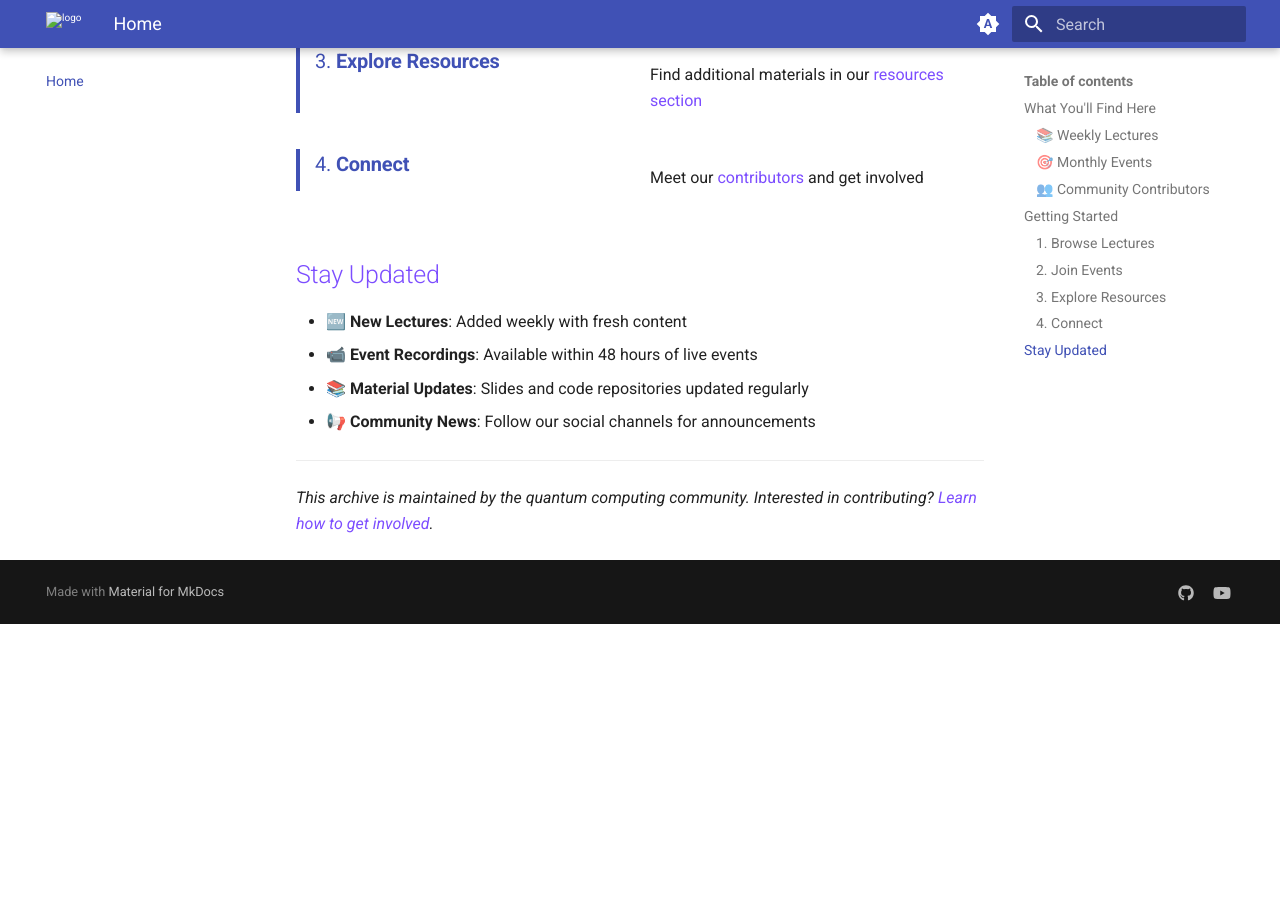
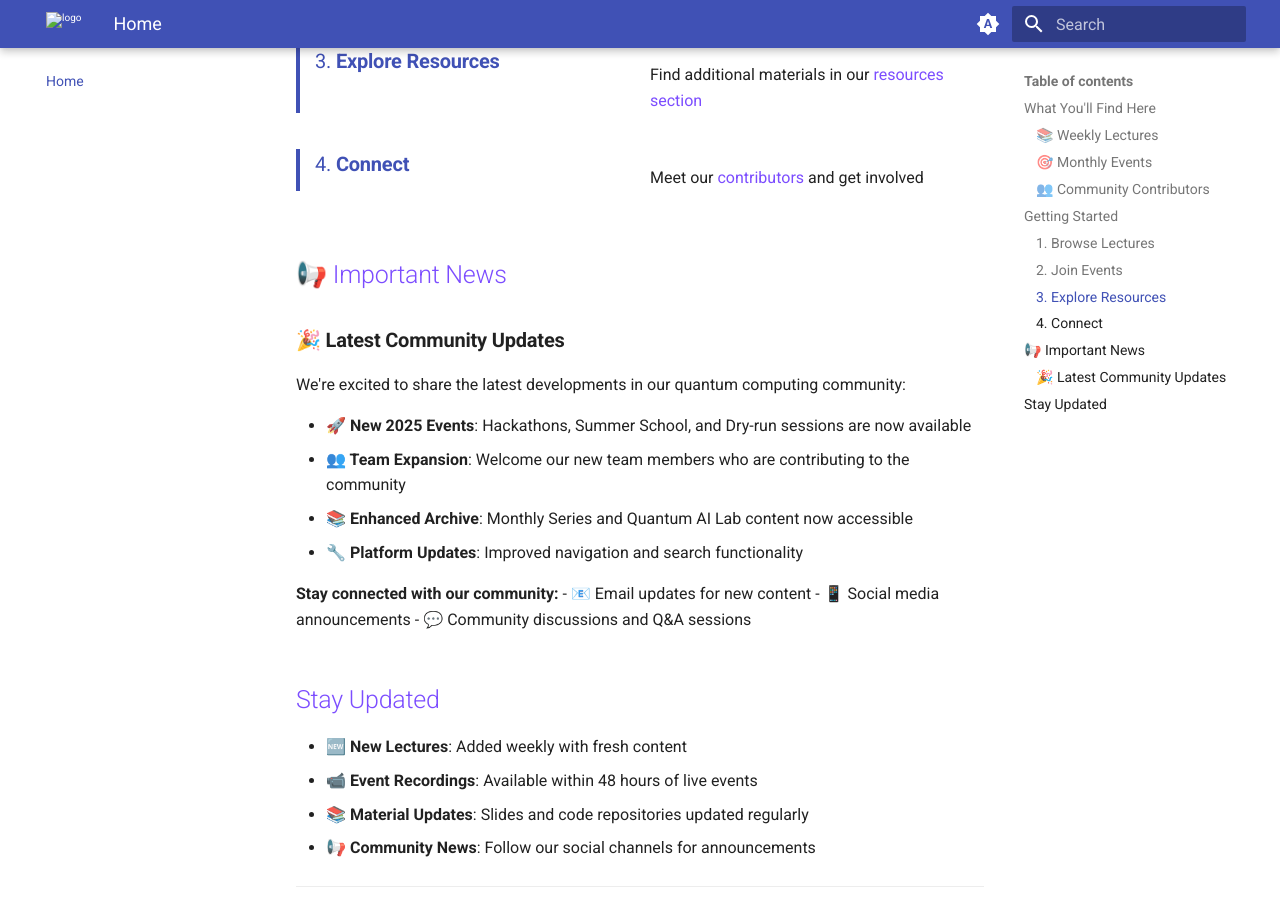
Before and after one commit to QuantumAI-lab/EgQCC-website, an MkDocs documentation site: the page built from docs/index.md, in a window 1280 px wide and 900 px high, scrolled down 1080 px. Built offline with MkDocs 1.6.1 and Material for MkDocs 9.7.7, drawn with Linux system fonts in a browser that asks for light colours; the version menu is left out; before the commit the page ends 1704 px from its top, so only the background shows below that.

Commit message:
Fix navigation and restore team members with photos and news section

```diff
--- a/docs/index.md
+++ b/docs/index.md
@@ -43,6 +43,26 @@
 
 </div>
 
+## 📢 Important News
+
+<div class="news-section" markdown>
+
+### 🎉 **Latest Community Updates**
+
+We're excited to share the latest developments in our quantum computing community:
+
+- **🚀 New 2025 Events**: Hackathons, Summer School, and Dry-run sessions are now available
+- **👥 Team Expansion**: Welcome our new team members who are contributing to the community
+- **📚 Enhanced Archive**: Monthly Series and Quantum AI Lab content now accessible
+- **🔧 Platform Updates**: Improved navigation and search functionality
+
+**Stay connected with our community:**
+- 📧 Email updates for new content
+- 📱 Social media announcements
+- 💬 Community discussions and Q&A sessions
+
+</div>
+
 ## Stay Updated
 
 - **🆕 New Lectures**: Added weekly with fresh content
--- a/mkdocs.yml
+++ b/mkdocs.yml
@@ -71,8 +71,17 @@
   - Events:
       - Overview: events/index.md
       - "January 2024 Community Meetup": events/january-2024.md
+  - "2025 Events":
+      - Overview: 2025/index.md
+      - "Hackathon": 2025/hackathon/index.md
+      - "Summer School": 2025/summer-school/index.md
+      - "Dry Run Hackathon": 2025/dry-run-hackathon/index.md
+  - "Monthly Series":
+      - Overview: monthly-series/index.md
+  - "Quantum AI Lab":
+      - Overview: quantum-ai-lab/index.md
   - Resources: resources/index.md
-  - Contributors: contributors/index.md
+  - "Our Team": contributors/index.md
 
 extra_css:
   - assets/stylesheets/extra.css
```
Also changed, not shown: docs/contributors/index.md (+113 -29 lines).
